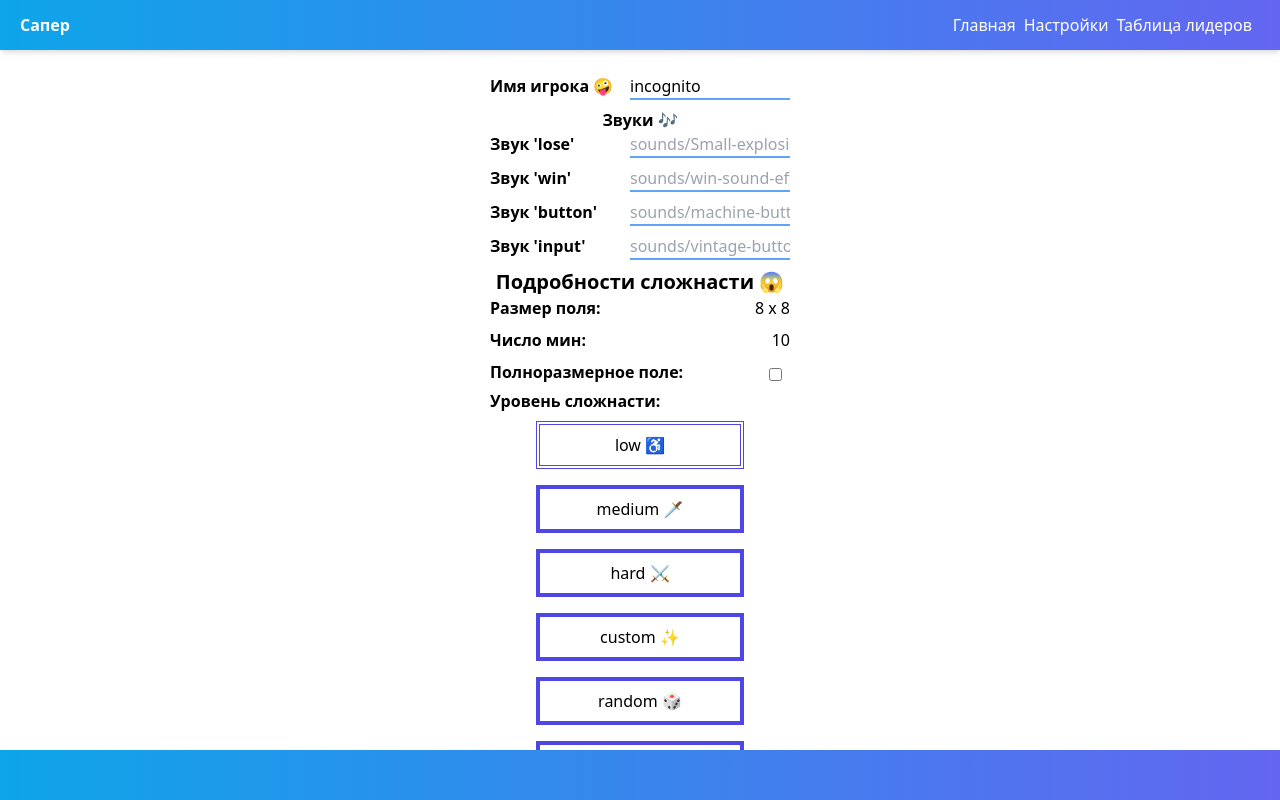
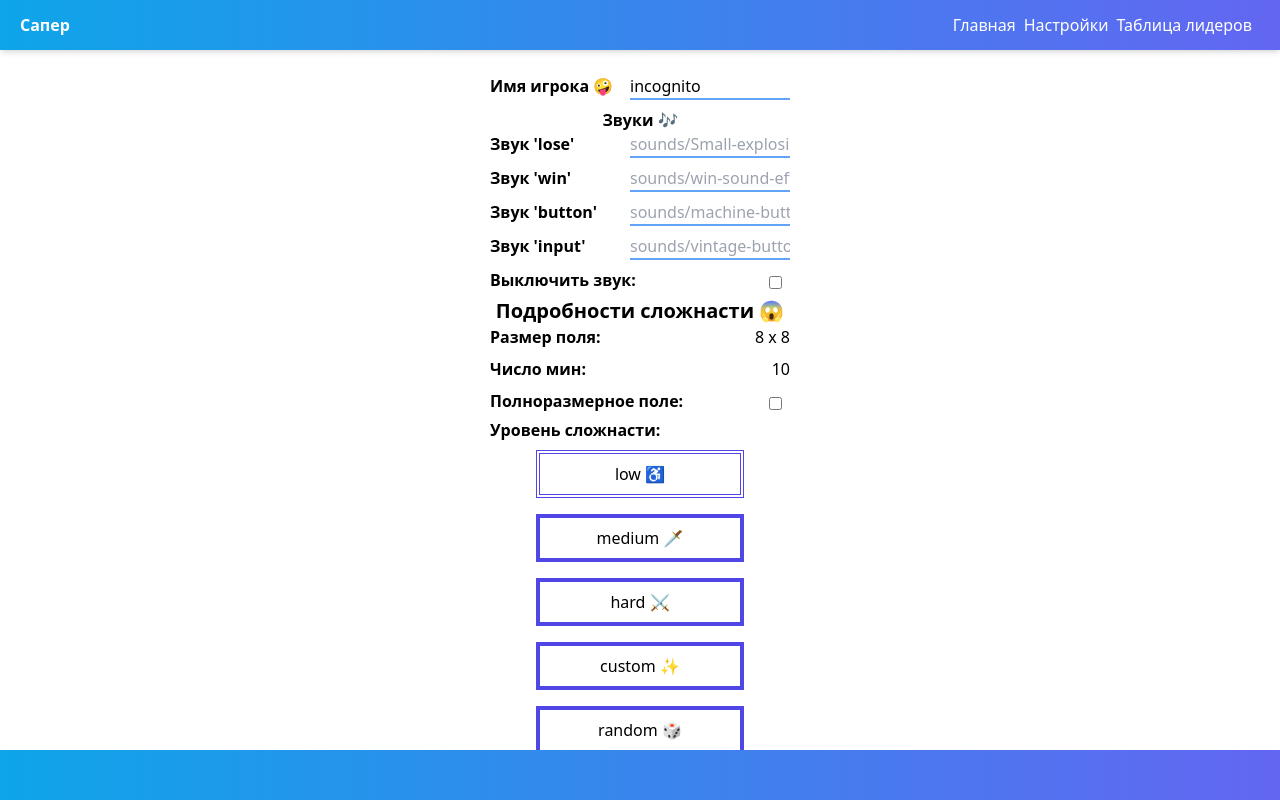
Before and after one commit to AntonChanin/sapper-app, a React (Vite) app: page /settings in a window 1280 px wide. Built offline with nearby package versions, Linux system fonts and the light colour scheme.

Commit message:
mute sound checkbox

```diff
--- a/src/components/Game.tsx
+++ b/src/components/Game.tsx
@@ -26,7 +26,7 @@ const Game: FC = () => {
     getTimer,
   } = SapperStoreInstance;
   const { size, mineCount } = config.difficultyRule[difficulty];
-  const sounds = useSoundConfig(Object.keys(config.sound));
+  const sounds = useSoundConfig(!SapperStoreInstance.isMuteSoundMod ? Object.keys(config.sound) : []);
   const [status, setStatus] = useState<Status>(Status.NONE);
   const [model, setModel] = useState<FieldModel>(
     new FieldModel(
@@ -65,7 +65,7 @@ const Game: FC = () => {
 
   const handleClick: (param: Coord) => () => void =
     ({ x, y }) => () => {
-      sounds['button']();
+      !SapperStoreInstance.isMuteSoundMod && sounds['button']();
       model.actionStart({x, y}, status);
       setContext({ ...model.getCtx(), mask });
     };
@@ -88,7 +88,7 @@ const Game: FC = () => {
         dimension={model.getDimension()}
         slotProps={slotProps}
         ctx={context}
-        fullField={fullFildMod}
+        fullField={!!fullFildMod}
       />
       <div className={createClass(['flex', 'justify-around'])}>
         <TimerView
@@ -113,7 +113,7 @@ const Game: FC = () => {
               `${!!status ? 'rounded-full' : 'rounded-lg'}`,
             ])
           }
-          sound={config.sound['button']}
+          sound={!SapperStoreInstance.isMuteSoundMod ? config.sound['button'] : ''}
           callback={refresh}
           placeholder="refresh game"
         />
--- a/src/components/Navigation.tsx
+++ b/src/components/Navigation.tsx
@@ -1,13 +1,14 @@
 import React, { FC, MouseEventHandler } from 'react';
 import { Link } from 'react-router-dom';
 
+import SapperStoreInstance from '../store';
 import config from '../app.config';
 import createClass from '../utils/createClass';
 import useSound from '../hooks/useSound';
 
 const Navigation: FC = () => {
   const handleClick: MouseEventHandler<HTMLAnchorElement> = (e) => {
-    useSound(config.sound['button'])();
+    !SapperStoreInstance.isMuteSoundMod && useSound(config.sound['button'])();
   };
 
   return (
--- a/src/components/Setting.tsx
+++ b/src/components/Setting.tsx
@@ -15,10 +15,11 @@ import getRandomInRange from '../utils/getRandomInRange';
 
 const Setting: FC = () => {
   const difficulty = useDifficulty();
-  const { nickname, changeDifficulty, changeNickname, setFullFildMod } = SapperStoreInstance;
+  const { nickname, changeDifficulty, changeNickname, setFullFildMod, setIsMuteSoundMod } = SapperStoreInstance;
   const [currentDifficulty, setCurrentDifficulty] = useState(config.difficultyRule[SapperStoreInstance.difficulty]);
   const [custom, setCustom] = useState(config.difficultyRule['custom']);
-  const [checked, setChecked] = useState(false);
+  const [checked, setChecked] = useState(!!localStorage.getItem('fullFildMod') ?? false);
+  const [isMuteSound, setIsMuteSound] = useState(!!localStorage.getItem('muteSound') ?? false);
   const { mineCount, size: { x = 3, y = 3 } } = currentDifficulty;
   const icon = ['♿', '🗡️', '⚔️', '✨'];
 
@@ -29,7 +30,13 @@ const Setting: FC = () => {
   const setFullFild = () => {
     setChecked(!checked);
     setFullFildMod(checked);
-    localStorage.setItem('fullFildMod', `${checked}`);
+    localStorage.setItem('muteSound', `${checked ? checked : ''}`);
+  };
+
+  const setMuteSound = () => {
+    setIsMuteSound(!isMuteSound);
+    setIsMuteSoundMod(isMuteSound);
+    localStorage.setItem('muteSound', `${isMuteSound ? isMuteSound : ''}`);
   };
 
   const makeRandomParam = () => {
@@ -75,12 +82,25 @@ const Setting: FC = () => {
     setCurrentDifficulty(custom);
   };
 
-  return (<div className={createClass(['flex', 'flex-col', 'm-2', 'max-w-xs', 'min-w-[300px]', 'w-[300px]', 'h-fit'])}>
+  return (
+    <div
+      className={
+        createClass([
+          'flex',
+          'flex-col',
+          'm-2',
+          'max-w-xs',
+          'min-w-[300px]',
+          'w-[300px]',
+          'h-fit',
+        ])
+      }
+    >
       <Input
         label={<b>Имя игрока 🤪</b>}
         className={createClass(['w-40', 'mb-2'])}
         value={nickname}
-      sound={config.sound['input']}
+        sound={!SapperStoreInstance.isMuteSoundMod ? config.sound['input'] : ''}
         callback={updateNickname}
       />
       <div className={createClass(['flex', 'flex-col'])}>
@@ -93,14 +113,32 @@ const Setting: FC = () => {
               label={<b>Звук '{name}'</b>}
               className={createClass(['w-40', 'mb-2'])}
               placeholder={config.sound[name]}
-            sound={config.sound['input']}
+              sound={!isMuteSound ? config.sound['input'] : ''}
               callback={(value) => config.sound[name] = value}
             />
           )
         )}
+        <Checkbox
+          className={createClass(['justify-between'])}
+          reverse={true}
+          title={<b>Выключить звук:</b>}
+          value={isMuteSound}
+          sound={!isMuteSound ? config.sound['button'] : ''}
+          callback={setMuteSound}
+        />
       </div>
       <h2 className={createClass(['text-xl', 'font-bold'])}>Подробности сложнасти 😱</h2>
-    <div className={createClass(['flex', 'flex-row', 'justify-between', 'items-center', 'mb-2'])}>
+      <div
+        className={
+          createClass([
+            'flex',
+            'flex-row',
+            'justify-between',
+            'items-center',
+            'mb-2'
+          ])
+        }
+      >
         <b>Размер поля: </b>{x} x {y}
       </div>
       <div className={createClass(['flex', 'flex-row', 'justify-between', 'items-center','mb-2'])}>
@@ -111,18 +149,34 @@ const Setting: FC = () => {
         reverse={true}
         title={<b>Полноразмерное поле:</b>}
         value={checked}
-      sound={config.sound['button']}
+        sound={!SapperStoreInstance.isMuteSoundMod ? config.sound['button'] : ''}
         callback={setFullFild}
       />
       <b className={createClass(['flex'])}>Уровень сложнасти: </b>
-    <div className={createClass(['flex', 'flex-row', 'justify-between', 'items-center', 'flex-col'])}>
+      <div
+        className={
+          createClass([
+            'flex',
+            'flex-row',
+            'justify-between',
+            'items-center',
+            'flex-col',
+          ])
+        }
+      >
         {difficulty.map(
           (name, index) => (
             <Button
               key={uuid()}
               title={`${name} ${icon[index]}`}
-            className={createClass([`${SapperStoreInstance.difficulty === name && 'border-double'}`, 'w-52', 'active:animate-bounce'])}
-            sound={config.sound['button']}
+              className={
+                createClass([
+                  `${SapperStoreInstance.difficulty === name && 'border-double'}`,
+                  'w-52',
+                  'active:animate-bounce',
+                ])
+              }
+              sound={!SapperStoreInstance.isMuteSoundMod ? config.sound['button'] : ''}
               callback={updateDifficulty(name)}
             />
           )
@@ -130,26 +184,34 @@ const Setting: FC = () => {
         <Button
           key={uuid()}
           title="random 🎲"
-        className={createClass([`${SapperStoreInstance.difficulty === 'random' && 'border-double'}`, 'w-52', 'active:animate-bounce'])}
-        sound={config.sound['button']}
+          className={
+            createClass([
+              `${SapperStoreInstance.difficulty === 'random' && 'border-double'}`,
+              'w-52',
+              'active:animate-bounce',
+            ])
+          }
+          sound={!SapperStoreInstance.isMuteSoundMod ? config.sound['button'] : ''}
           callback={rollRandom}
         />
         <Button
           key={uuid()}
           title="reset 🔄"
           className={createClass(['w-52', 'active:animate-bounce'])}
-        sound={config.sound['button']}
+          sound={!SapperStoreInstance.isMuteSoundMod ? config.sound['button'] : ''}
           callback={resetStore}
         />
       </div>
-    <div className={createClass(['flex', 'flex-col'])}>{SapperStoreInstance.difficulty === 'custom' && (<>
+      <div className={createClass(['flex', 'flex-col'])}>
+        {SapperStoreInstance.difficulty === 'custom' && (
+          <>
             <b>Размер поля:</b>
             <Input
               type="number"
               label={<b>По X</b>}
               className="w-40 mb-2"
               value={custom.size.x}
-        sound={config.sound['input']}
+              sound={!SapperStoreInstance.isMuteSoundMod ? config.sound['input'] : ''}
               callback={updateCustomDifficulty('x')}
             />
             <Input
@@ -157,7 +219,7 @@ const Setting: FC = () => {
               label={<b>По Y</b>}
               className="w-40"
               value={custom.size.y}
-        sound={config.sound['input']}
+              sound={!SapperStoreInstance.isMuteSoundMod ? config.sound['input'] : ''}
               callback={updateCustomDifficulty('y')}
             />
             <br />
@@ -166,11 +228,14 @@ const Setting: FC = () => {
               label={<b>Количество мин</b>}
               className="w-40"
               value={custom.mineCount > 0 ? custom.mineCount : 1}
-        sound={config.sound['input']}
+              sound={!SapperStoreInstance.isMuteSoundMod ?  config.sound['input'] : ''}
               callback={updateCustomDifficulty('mineCount')}
             />
-    </>)}</div>
-  </div>);
+          </>
+        )}
+      </div>
+    </div>
+  );
 };
 
 export default observer(Setting);
--- a/src/store/index.ts
+++ b/src/store/index.ts
@@ -6,6 +6,7 @@ import { LeadRecord } from '../types/leadBoard';
 
 class SapperStore {
   fullFildMod = localStorage.getItem('fullFildMod') ?? false;
+  isMuteSoundMod = localStorage.getItem('muteSound') ?? false;
   timer: Timer | null = null
   difficulty = localStorage.getItem('difficulty') ?? 'low';
   flagAmmo = config.difficultyRule[this.difficulty].mineCount ?? 0;
@@ -19,6 +20,7 @@ class SapperStore {
     makeObservable(this, {
       difficulty: observable,
       fullFildMod: observable,
+      isMuteSoundMod: observable,
       flagAmmo: observable,
       top: observable,
       leaderBoard: observable,
@@ -32,6 +34,7 @@ class SapperStore {
       saveTimer: action.bound,
       getTimer: action.bound,
       setFullFildMod: action.bound,
+      setIsMuteSoundMod: action.bound,
     });
   };
 
@@ -71,7 +74,11 @@ class SapperStore {
 
   setFullFildMod(newMod: boolean) {
     this.fullFildMod = newMod;
-  }
+  };
+
+  setIsMuteSoundMod(newMod: boolean) {
+    this.isMuteSoundMod = newMod;
+  };
 };
 
 const SapperStoreInstance = new SapperStore();
```
Also changed, not shown: 1 other file (tests, documents, lock files or other folders). Lines whose indentation alone changed are shown as unchanged.
